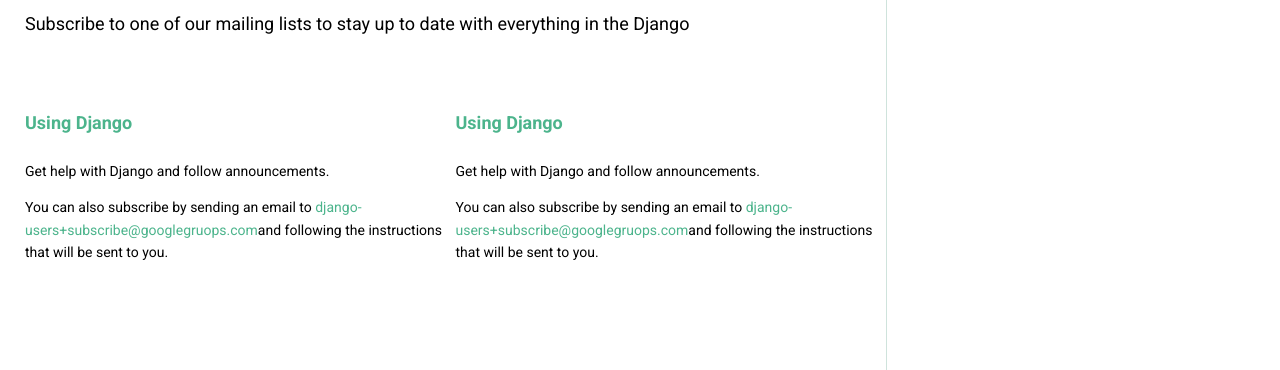
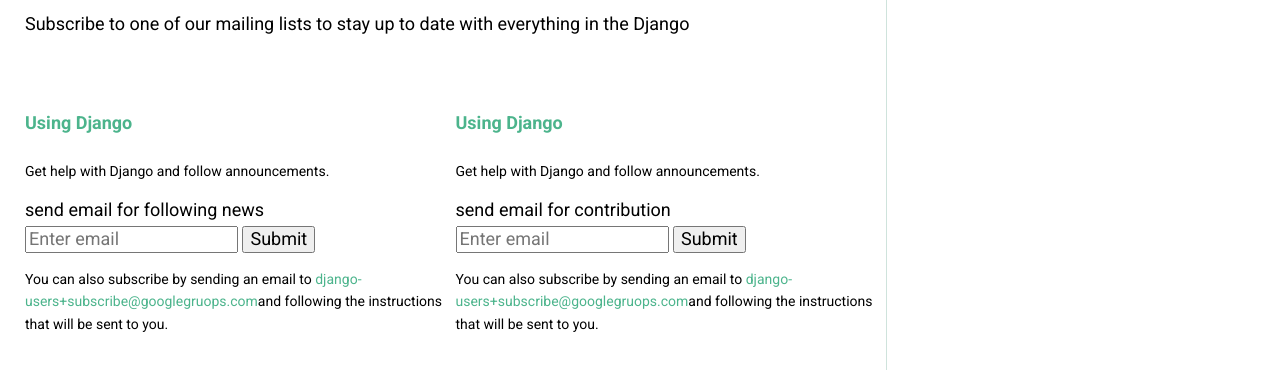
Before and after one commit to RaccoonCode96/Webfrontend, a plain HTML site: page index.html in a window 1280 px wide. Shown: the part 590-960 px from the top of the page. Drawn offline with Linux system fonts and the light colour scheme.

Commit message:
css,html 210118_1

```diff
--- a/index.html
+++ b/index.html
@@ -49,13 +49,29 @@
                     <div class="mailing1">
                         <h3 class="mailing-title"><a href="#">Using Django</a></h3>
                         <p class="mailing-desc">Get help with Django and follow announcements.</p>
-                        <!-- 이메일 폼 -->
+                        <form action="#">
+                            <label for="">send email for following news</label>
+                            <input type="email"
+                             placeholder="Enter email"
+                             id="input-following"
+                             name="input-following"
+                            />
+                            <button type="submit" class="mailing-form-btn">Submit</button>
+                        </form>
                         <p class="mailing-desc">You can also subscribe by sending an email to <a href="#">django-users+subscribe@googlegruops.com</a>and following the instructions that will be sent to you.</p>
                     </div>
                     <div class="mailing2">
                         <h3 class="mailing-title"><a href="#">Using Django</a></h3>
                         <p class="mailing-desc">Get help with Django and follow announcements.</p>
-                        <!-- 이메일 폼 -->
+                        <form action="#">
+                            <label for="">send email for contribution</label>
+                            <input type="email"
+                             placeholder="Enter email"
+                             id="input-following"
+                             name="input-following"
+                            />
+                            <button type="submit" class="mailing-form-btn">Submit</button>
+                        </form>
                         <p class="mailing-desc">You can also subscribe by sending an email to <a href="#">django-users+subscribe@googlegruops.com</a>and following the instructions that will be sent to you.</p>
                     </div>
                 </div>
```
